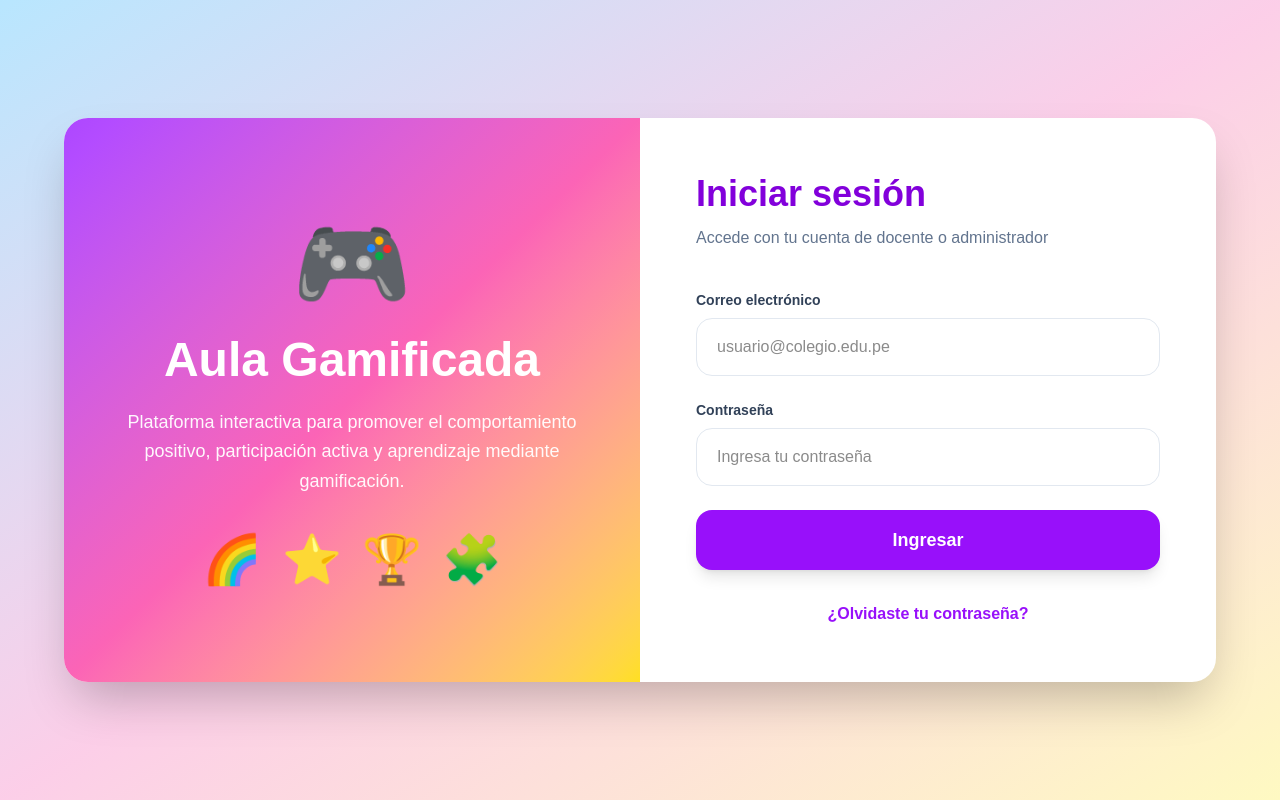
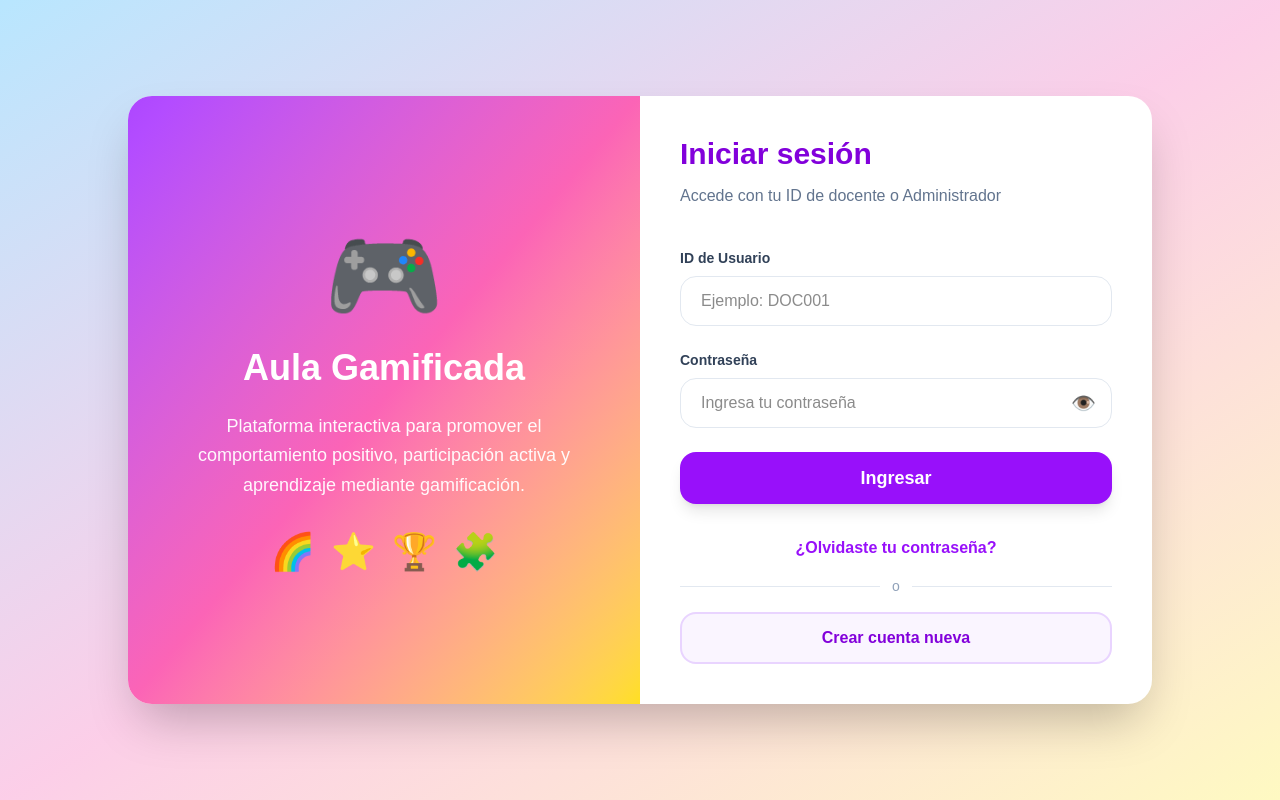
Before and after one commit to RicardoAlvarezG/gamificacion-multimodal, a Next.js app: page /login in a window 1280 px wide. Built offline with nearby package versions, Linux system fonts and the light colour scheme.

Commit message:
feat: mejorar interfaz de login y experiencia de autenticación

```diff
--- a/src/app/login/page.tsx
+++ b/src/app/login/page.tsx
@@ -4,7 +4,7 @@ import LoginForm from "@/components/forms/LoginForm";
 export default function LoginPage() {
   return (
     <main className="min-h-screen bg-gradient-to-br from-sky-200 via-pink-200 to-yellow-100 flex items-center justify-center p-6">
-      <section className="w-full max-w-6xl grid md:grid-cols-2 bg-white rounded-3xl shadow-2xl overflow-hidden">
+      <section className="w-full max-w-5xl grid md:grid-cols-2 bg-white rounded-3xl shadow-2xl overflow-hidden">
         <AuthPanel />
         <LoginForm />
       </section>
--- a/src/components/forms/LoginForm.tsx
+++ b/src/components/forms/LoginForm.tsx
@@ -1,26 +1,31 @@
+"use client";
+
+import { useState } from "react";
+
 export default function LoginForm() {
+  const [showPassword, setShowPassword] = useState(false);
   return (
-    <div className="flex flex-col justify-center p-10 md:p-14">
+    <div className="flex flex-col justify-center p-8 md:p-10">
       <div className="text-center md:text-left">
-        <h2 className="text-4xl font-bold text-purple-700">
+        <h2 className="text-3xl font-bold text-purple-700">
           Iniciar sesión
         </h2>
 
         <p className="mt-3 text-slate-500">
-          Accede con tu cuenta de docente o administrador
+          Accede con tu ID de docente o Administrador
         </p>
       </div>
 
       <form className="mt-10 space-y-6">
         <div>
           <label className="block text-sm font-semibold text-slate-700 mb-2">
-            Correo electrónico
+            ID de Usuario
           </label>
 
           <input
-            type="email"
-            placeholder="usuario@colegio.edu.pe"
-            className="w-full rounded-2xl border border-slate-200 px-5 py-4 outline-none transition focus:border-purple-400 focus:ring-4 focus:ring-purple-100"
+            type="text"
+            placeholder="Ejemplo: DOC001"
+            className="w-full rounded-2xl border border-slate-200 px-5 py-3 outline-none transition focus:border-purple-400 focus:ring-4 focus:ring-purple-100"
           />
         </div>
 
@@ -29,26 +34,50 @@ export default function LoginForm() {
             Contraseña
           </label>
 
+         <div className="relative">
           <input
-            type="password"
+            type={showPassword ? "text" : "password"}
             placeholder="Ingresa tu contraseña"
-            className="w-full rounded-2xl border border-slate-200 px-5 py-4 outline-none transition focus:border-purple-400 focus:ring-4 focus:ring-purple-100"
+            className="w-full rounded-2xl border border-slate-200 px-5 py-3 pr-14 outline-none transition focus:border-purple-400 focus:ring-4 focus:ring-purple-100"
           />
+
+         <button
+          type="button"
+          onClick={() => setShowPassword(!showPassword)}
+          className="absolute right-4 top-1/2 -translate-y-1/2 text-xl text-slate-400 hover:text-purple-600"
+          aria-label="Mostrar u ocultar contraseña"
+          >
+          {showPassword ? "🙈" : "👁️"}
+        </button>
+          </div>
         </div>
 
         <button
           type="button"
-          className="w-full rounded-2xl bg-purple-600 py-4 text-lg font-bold text-white shadow-lg transition hover:bg-purple-700"
+          className="w-full rounded-2xl bg-purple-600 py-3 text-lg font-bold text-white shadow-lg transition hover:bg-purple-700"
         >
           Ingresar
         </button>
       </form>
 
-      <div className="mt-8 text-center">
-        <button className="text-purple-600 font-semibold hover:underline">
-          ¿Olvidaste tu contraseña?
-        </button>
-      </div>
+      <div className="mt-8 space-y-4 text-center">
+  <button className="text-purple-600 font-semibold hover:underline">
+    ¿Olvidaste tu contraseña?
+  </button>
+
+  <div className="flex items-center gap-3">
+    <div className="h-px flex-1 bg-slate-200" />
+    <span className="text-sm text-slate-400">o</span>
+    <div className="h-px flex-1 bg-slate-200" />
+  </div>
+
+  <button
+    type="button"
+    className="w-full rounded-2xl border-2 border-purple-200 bg-purple-50 py-3 font-bold text-purple-700 transition hover:bg-purple-100"
+  >
+    Crear cuenta nueva
+  </button>
+</div>
     </div>
   );
 }
--- a/src/components/layout/AuthPanel.tsx
+++ b/src/components/layout/AuthPanel.tsx
@@ -3,7 +3,7 @@ export default function AuthPanel() {
     <div className="hidden md:flex flex-col justify-center items-center bg-gradient-to-br from-purple-500 via-pink-400 to-yellow-300 p-12 text-white">
       <div className="text-8xl mb-6">🎮</div>
 
-      <h1 className="text-5xl font-bold text-center">
+      <h1 className="text-4xl font-bold text-center">
         Aula Gamificada
       </h1>
 
@@ -12,7 +12,7 @@ export default function AuthPanel() {
         participación activa y aprendizaje mediante gamificación.
       </p>
 
-      <div className="mt-10 flex gap-5 text-5xl">
+      <div className="mt-8 flex gap-4 text-4xl">
         <span>🌈</span>
         <span>⭐</span>
         <span>🏆</span>
```
